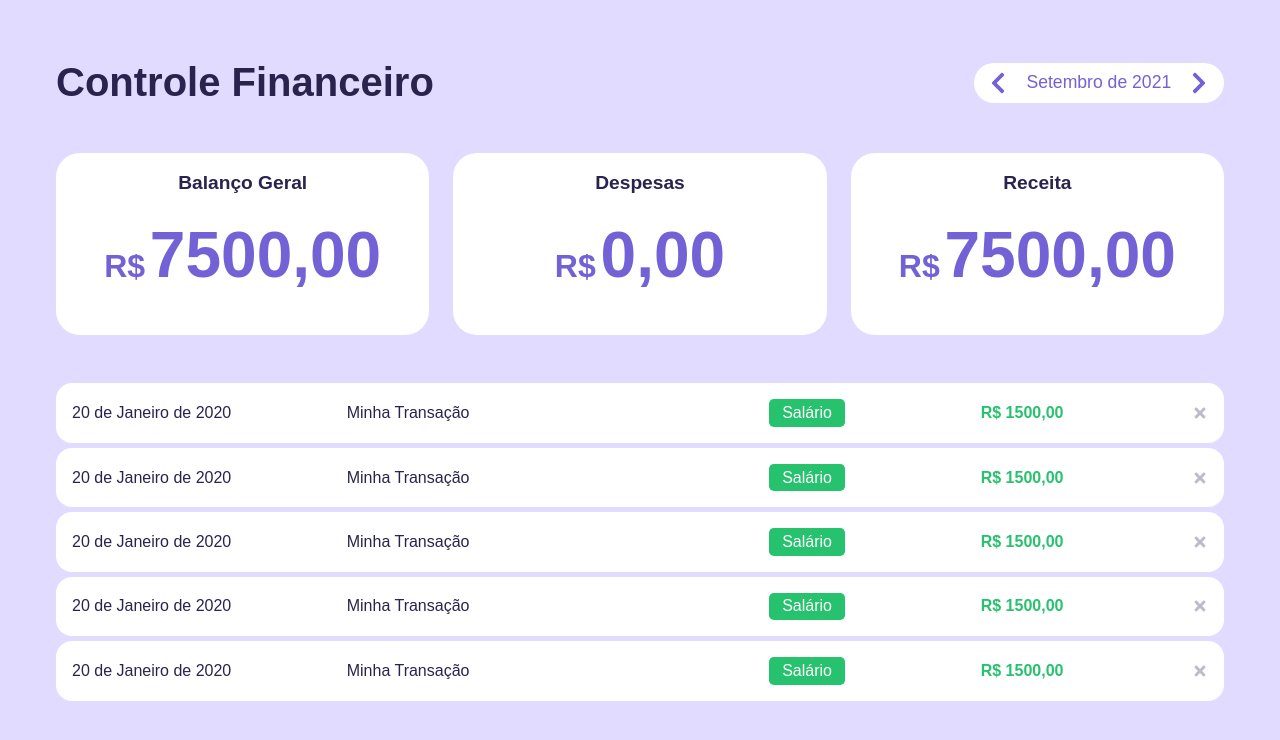
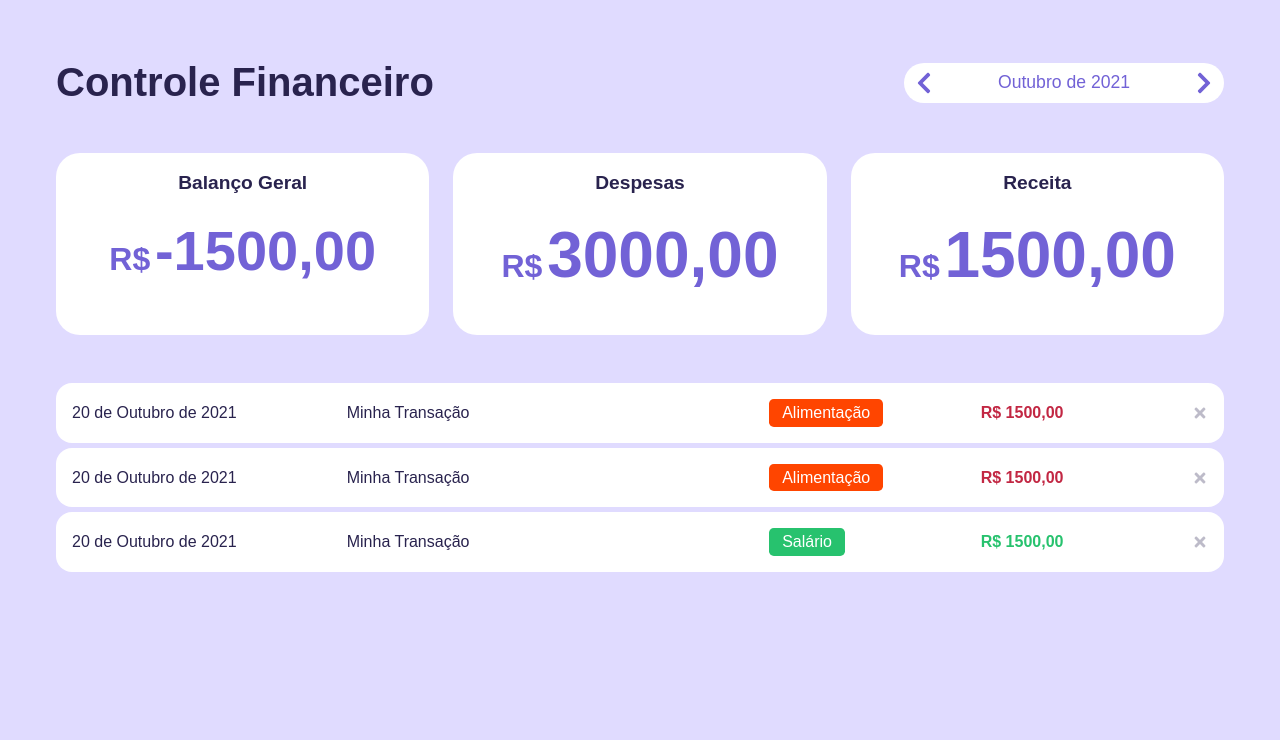
Before and after one commit to asjuanguilherme/react-expense-tracker, a React (Create React App) app: page / in a window 1280 px wide. Shown: the top 740 px of the page. Built offline with nearby package versions, Linux system fonts and the light colour scheme.

Commit message:
implementação de lógica...

```diff
--- a/src/App.tsx
+++ b/src/App.tsx
@@ -1,6 +1,6 @@
-import { ThemeProvider } from 'styled-components';
-import { light } from './themes/themes';
-import GlobalStyle from './themes/GlobalStyle';
+import { ThemeProvider } from 'styled-components'
+import { light } from './themes/themes'
+import GlobalStyle from './themes/GlobalStyle'
 
 import Home from './pages/home/index'
 
--- a/src/components/Board/index.tsx
+++ b/src/components/Board/index.tsx
@@ -9,10 +9,15 @@ interface Props {
 }
 
 const Board = ( props: Props ) => {
+
+   const formatedValue = formatValue(props.value)
+
    return (
       <S.Board>
          <S.Title>{ props.title }</S.Title>
-         <S.Value>{ formatValue(props.value) }</S.Value>
+         <S.Value bigger={ formatedValue.length > 7 ? true : false } >
+            { formatedValue }
+         </S.Value>
 
          { props.status &&
             <S.Status status={ props.status || 'neutral'}>
--- a/src/components/Board/styles.ts
+++ b/src/components/Board/styles.ts
@@ -16,7 +16,17 @@ export const Title = styled.h2`
    font-weight: bold;
 `
 
-export const Value = styled.span`
+const BigValue = css`
+   font-size: 3.5rem;
+
+   @media screen and (max-width: 991px) { font-size: 2rem; }
+
+   @media screen and (max-width: 768px) { font-size: 1.5rem; }
+
+   @media screen and (max-width: 640px) { font-size: 2.5rem; }
+`
+
+export const Value = styled.span<{ bigger: boolean }>`
    flex: 1;
    color: ${ props => props.theme.colors.primary };
    padding: 1.5rem 0;
@@ -28,6 +38,8 @@ export const Value = styled.span`
    @media screen and (max-width: 768px) { font-size: 2rem; }
 
    @media screen and (max-width: 640px) { font-size: 3rem; }
+
+   ${ props => props.bigger? BigValue : '' }
 
    &::before {
       content: 'R$';
--- a/src/components/DateController/index.tsx
+++ b/src/components/DateController/index.tsx
@@ -1,11 +1,27 @@
 import * as S from './styles'
+import { getExtenseMonth } from '../../helpers/date'
 
-const index = () => {
+interface Props {
+   dateController: [Date, Function];
+}
+
+const index = ({ dateController }: Props) => {
+
+   const [date, changeDate] = dateController
+   const day = date.getDate()
+   const month = date.getMonth()
+   const year = date.getFullYear()
+
+   const updateDate = ( action: 'inc' | 'dec' ) => {
+      if(action === 'inc') changeDate(new Date(year, month+1, day))
+      if(action === 'dec') changeDate(new Date(year, month-1, day))
+   }
+
    return (
       <S.Wrapper>
-         <S.PrevButton />
-         <S.DateTitle>Setembro de 2021</S.DateTitle>
-         <S.NextButton />
+         <S.PrevButton onClick={ () => updateDate('dec') } />
+         <S.DateTitle>{ getExtenseMonth(month) } de {year}</S.DateTitle>
+         <S.NextButton onClick={ () => updateDate('inc') } />
       </S.Wrapper>
    )
 }
--- a/src/components/DateController/styles.ts
+++ b/src/components/DateController/styles.ts
@@ -7,7 +7,9 @@ export const Wrapper = styled.div`
    align-items: center;
    justify-content: space-between;
 
-   padding: .5rem .8rem;
+   height: 2.5rem;
+   width: 20rem;
+   padding: 0 .5rem;
    border-radius: 2rem;
 
    color: ${ props => props.theme.colors.primary };
--- a/src/components/History/HistoryItem/index.tsx
+++ b/src/components/History/HistoryItem/index.tsx
@@ -24,6 +24,7 @@ const index = ( props: HistoryItem ) => {
          <S.Value type={ categoriesDataMockup[props.category].type } >
             R$ { formatValue(props.value) }
          </S.Value>
+
          <S.RemoveItem />
       </S.Wrapper>
    )
--- a/src/components/Layout/Header/index.tsx
+++ b/src/components/Layout/Header/index.tsx
@@ -1,14 +1,18 @@
 import * as S from './styles'
 import DateController from '../../DateController'
 
-const Header = () => {
+interface Props {
+   dateController: [Date, Function];
+}
+
+const Header = ({ dateController }: Props) => {
    return (
       <S.Header>
          <S.Title>
             Controle Financeiro
          </S.Title>
 
-         <DateController />
+         <DateController dateController={[...dateController]} />
       </S.Header>
    )
 }
--- a/src/data/history.ts
+++ b/src/data/history.ts
@@ -2,31 +2,85 @@ import { HistoryItem } from '../types/history'
 
 export const historyDataMockup: HistoryItem[] = [
    {
-      date: new Date(2020, 0, 20),
+      date: new Date(2021, 0, 20),
       title: 'Minha Transação',
       value: 1500,
       category: 'salary'
    },
    {
-      date: new Date(2020, 0, 20),
+      date: new Date(2021, 0, 20),
       title: 'Minha Transação',
       value: 1500,
       category: 'salary'
    },
    {
-      date: new Date(2020, 0, 20),
+      date: new Date(2021, 0, 20),
       title: 'Minha Transação',
       value: 1500,
       category: 'salary'
    },
    {
-      date: new Date(2020, 0, 20),
+      date: new Date(2021, 0, 20),
       title: 'Minha Transação',
       value: 1500,
       category: 'salary'
    },
    {
-      date: new Date(2020, 0, 20),
+      date: new Date(2021, 0, 20),
+      title: 'Minha Transação',
+      value: 1500,
+      category: 'salary'
+   },
+   {
+      date: new Date(2021, 1, 20),
+      title: 'Minha Transação',
+      value: 1500,
+      category: 'salary'
+   },
+   {
+      date: new Date(2021, 1, 20),
+      title: 'Minha Transação',
+      value: 1500,
+      category: 'salary'
+   },
+   {
+      date: new Date(2021, 1, 20),
+      title: 'Minha Transação',
+      value: 1500,
+      category: 'food'
+   },
+   {
+      date: new Date(2021, 2, 20),
+      title: 'Minha Transação',
+      value: 1500,
+      category: 'food'
+   },
+   {
+      date: new Date(2021, 2, 20),
+      title: 'Minha Transação',
+      value: 1500,
+      category: 'food'
+   },
+   {
+      date: new Date(2021, 4, 20),
+      title: 'Minha Transação',
+      value: 1500,
+      category: 'food'
+   },
+   {
+      date: new Date(2021, 9, 20),
+      title: 'Minha Transação',
+      value: 1500,
+      category: 'food'
+   },
+   {
+      date: new Date(2021, 9, 20),
+      title: 'Minha Transação',
+      value: 1500,
+      category: 'food'
+   },
+   {
+      date: new Date(2021, 9, 20),
       title: 'Minha Transação',
       value: 1500,
       category: 'salary'
--- a/src/helpers/date.ts
+++ b/src/helpers/date.ts
@@ -1,4 +1,4 @@
-const getExtenseMonth = (month: number) => {
+export const getExtenseMonth = (month: number) => {
    const monthList = [
       'Janeiro',
       'Fevereiro',
@@ -24,3 +24,8 @@ export const getExtenseDate = (date: Date) => {
 
    return `${day} de ${getExtenseMonth(month)} de ${year}`
 }
+
+export const getCurrentMonth = () : number => {
+   const now = new Date()
+   return now.getMonth()
+}
--- /dev/null
+++ b/src/helpers/history.ts
@@ -0,0 +1,9 @@
+import { HistoryItem } from '../types/history'
+
+export const filterHistoryByMonth = ( historyList: HistoryItem[], date: Date ) : HistoryItem[] => {
+
+   return historyList.filter( historyItem => (
+      historyItem.date.getFullYear() === date.getFullYear() &&
+      historyItem.date.getMonth() === date.getMonth()
+   ))
+}
--- a/src/pages/home/index.tsx
+++ b/src/pages/home/index.tsx
@@ -11,22 +11,31 @@ import Section from '../../components/Layout/Section'
 //Mockup
 import { historyDataMockup } from '../../data/history'
 import { getTotalExpense, getTotalIncome } from '../../helpers/values'
+import { filterHistoryByMonth } from '../../helpers/history'
 
 const Home = () => {
    const [data, setData] = useState( historyDataMockup )
    const [income, setIncome] = useState(getTotalIncome(data))
    const [expense, setExpense] = useState(getTotalExpense(data))
-   const [filteredData, setFilteredData] = useState()
+   const [date, setDate ] = useState(new Date())
+   const [filteredData, setFilteredData] = useState(filterHistoryByMonth(data, date))
 
    useEffect(() => {
-      setIncome(getTotalIncome(data))
-      setExpense(getTotalExpense(data))
-   }, [data])
+      setFilteredData(filterHistoryByMonth(data, date))
+   }, [date])
+
+   useEffect(() => {
+      setIncome(getTotalIncome(filteredData))
+      setExpense(getTotalExpense(filteredData))
+   }, [filteredData])
+
+
+   const changeDate = (date: Date) => setDate(date)
 
    return (
       <Page>
          <Container>
-            <Header />
+            <Header dateController={[date, changeDate]} />
 
             <Section paddingTop={ 3 }>
                <S.Dashboard>
@@ -37,7 +46,7 @@ const Home = () => {
             </Section>
 
             <Section paddingTop={ 3 } paddingBottom={ 3 }>
-               <History data={ data } />
+               <History data={ filteredData } />
             </Section>
          </Container>
       </Page>
```
